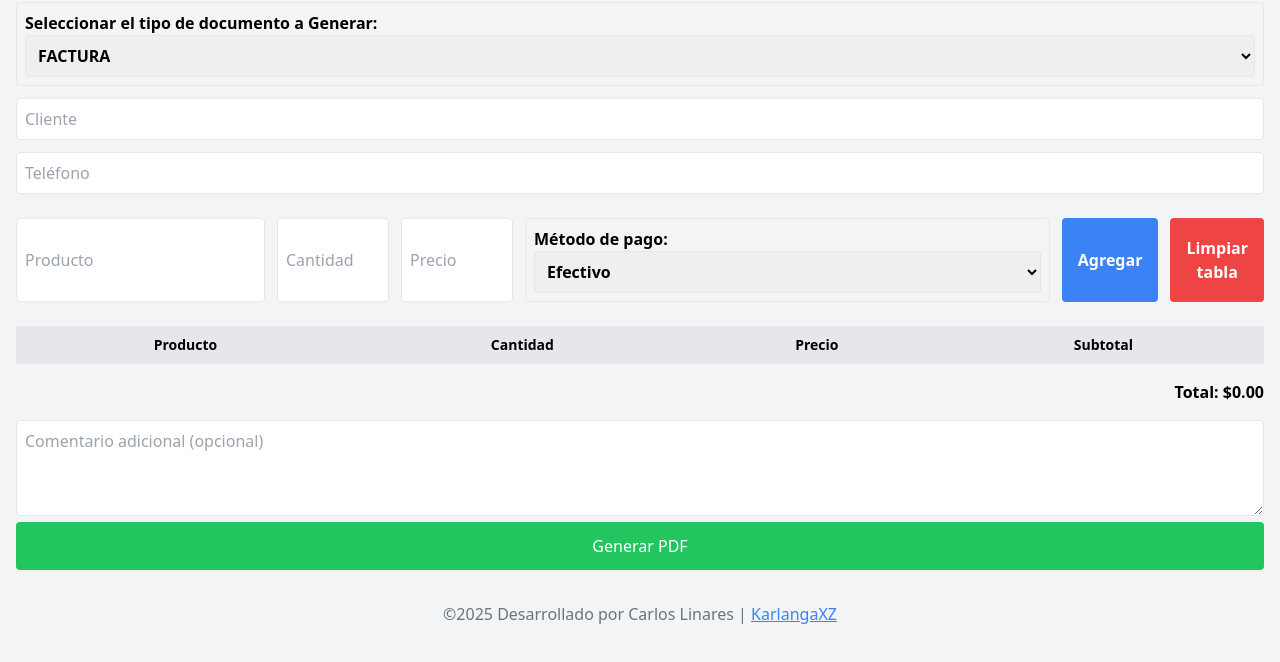
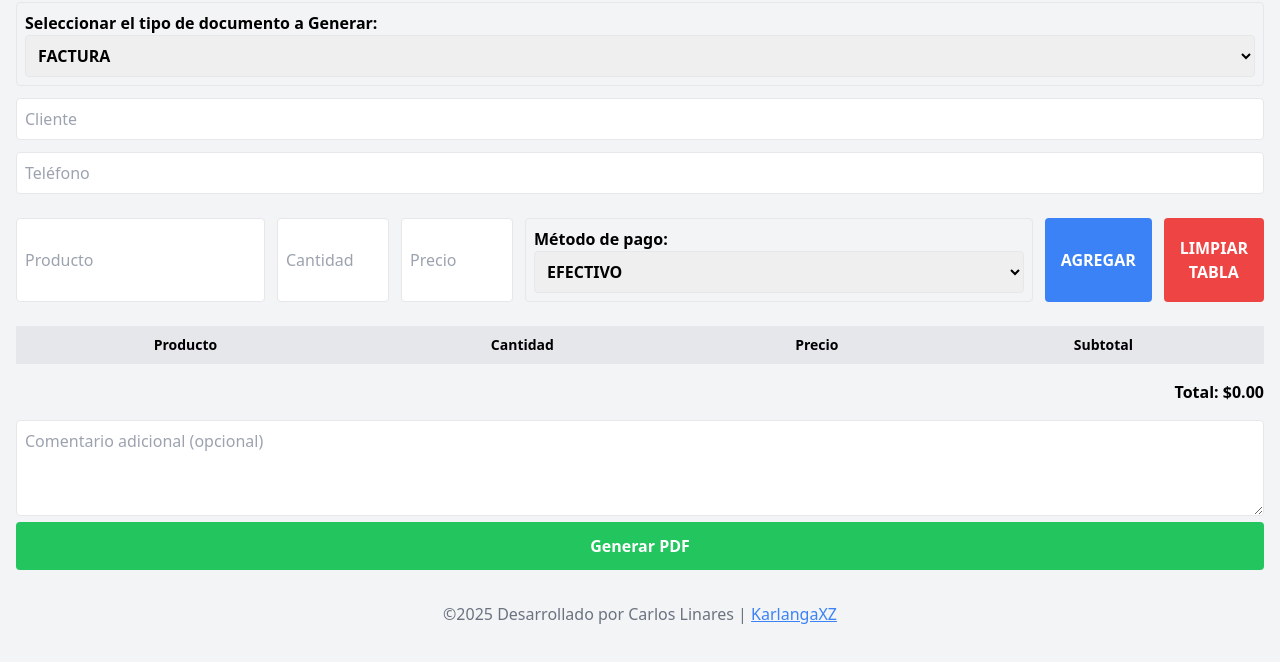
Before and after one commit to KarlangaXZ/FacturasPDF, a plain HTML site: page index.html in a window 1280 px wide. Shown: the part 70-732 px from the top of the page. Drawn offline with nearby package versions, Linux system fonts and the light colour scheme.

Commit message:
some change on pages

```diff
--- a/index.html
+++ b/index.html
@@ -62,8 +62,8 @@
         <label id="forOpcion" for="metodoPago" class="border p-2 rounded w-full font-bold">
         Método de pago:
         <select id="metodoPago" class="border p-2 rounded w-full">
-          <option value="Efectivo">Efectivo</option>
-          <option value="Transferencia bancaria">Transferencia bancaria</option>
+          <option value="Efectivo">EFECTIVO</option>
+          <option value="Transferencia bancaria">TRANSFERENCIA BANCARIA</option>
           </select>
         </label>
 
@@ -71,13 +71,13 @@
         onclick="agregarProducto()"
         class="bg-blue-500 text-white px-4 py-2 rounded font-bold w-full md:w-auto"
       >
-        Agregar
+        AGREGAR
       </button>
       <button
         onclick="limpiarTabla()"
         class="bg-red-500 text-white px-4 py-2 rounded font-bold w-full md:w-auto"
       >
-        Limpiar tabla
+        LIMPIAR TABLA
       </button>
     </div>
 
@@ -111,7 +111,7 @@
     <!-- Botón generar -->
     <button
       onclick="generarPDF()"
-      class="bg-green-500 text-white px-4 py-3 rounded w-full"
+      class="bg-green-500 text-white px-4 py-3 rounded w-full font-bold"
     >
       Generar PDF
     </button>
```
